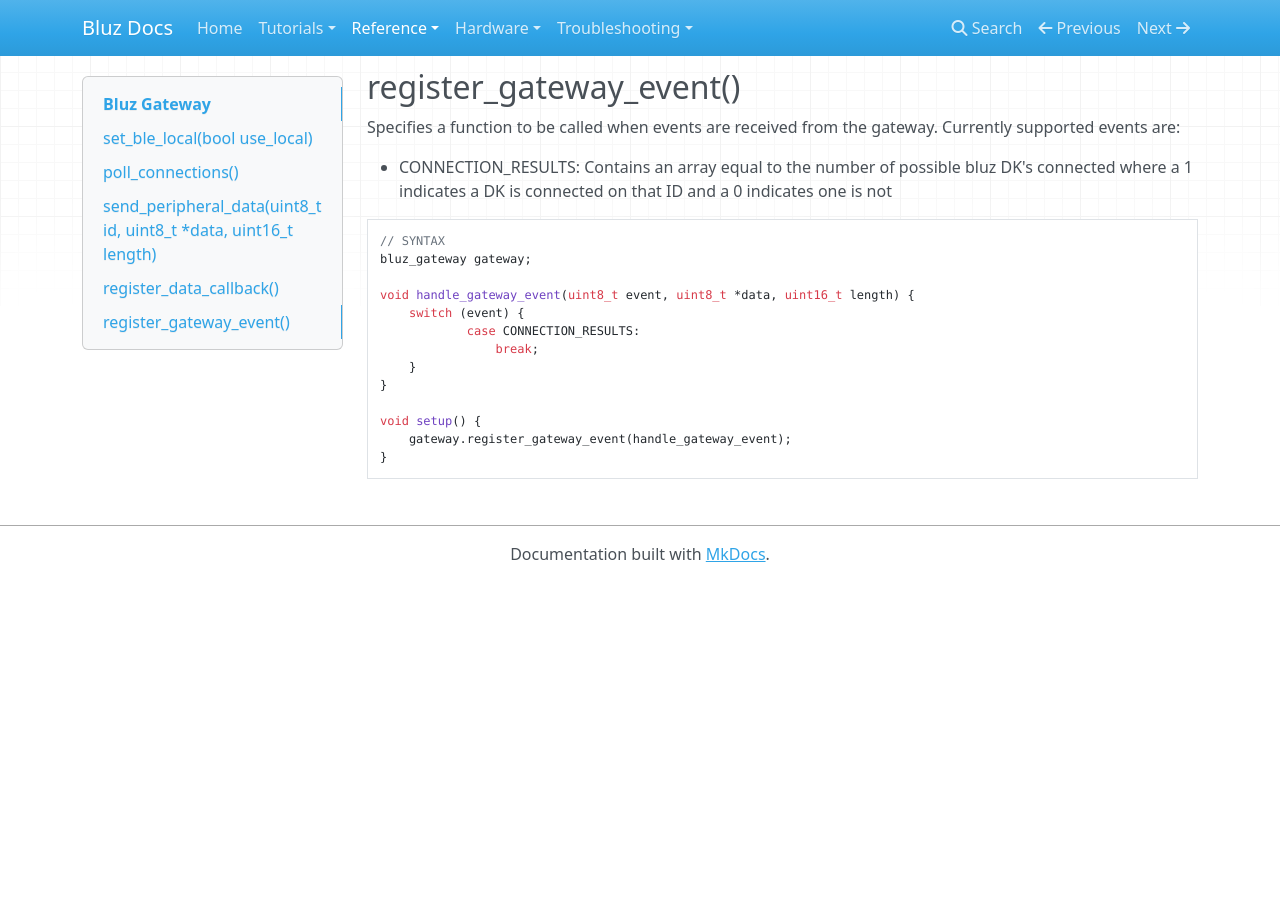
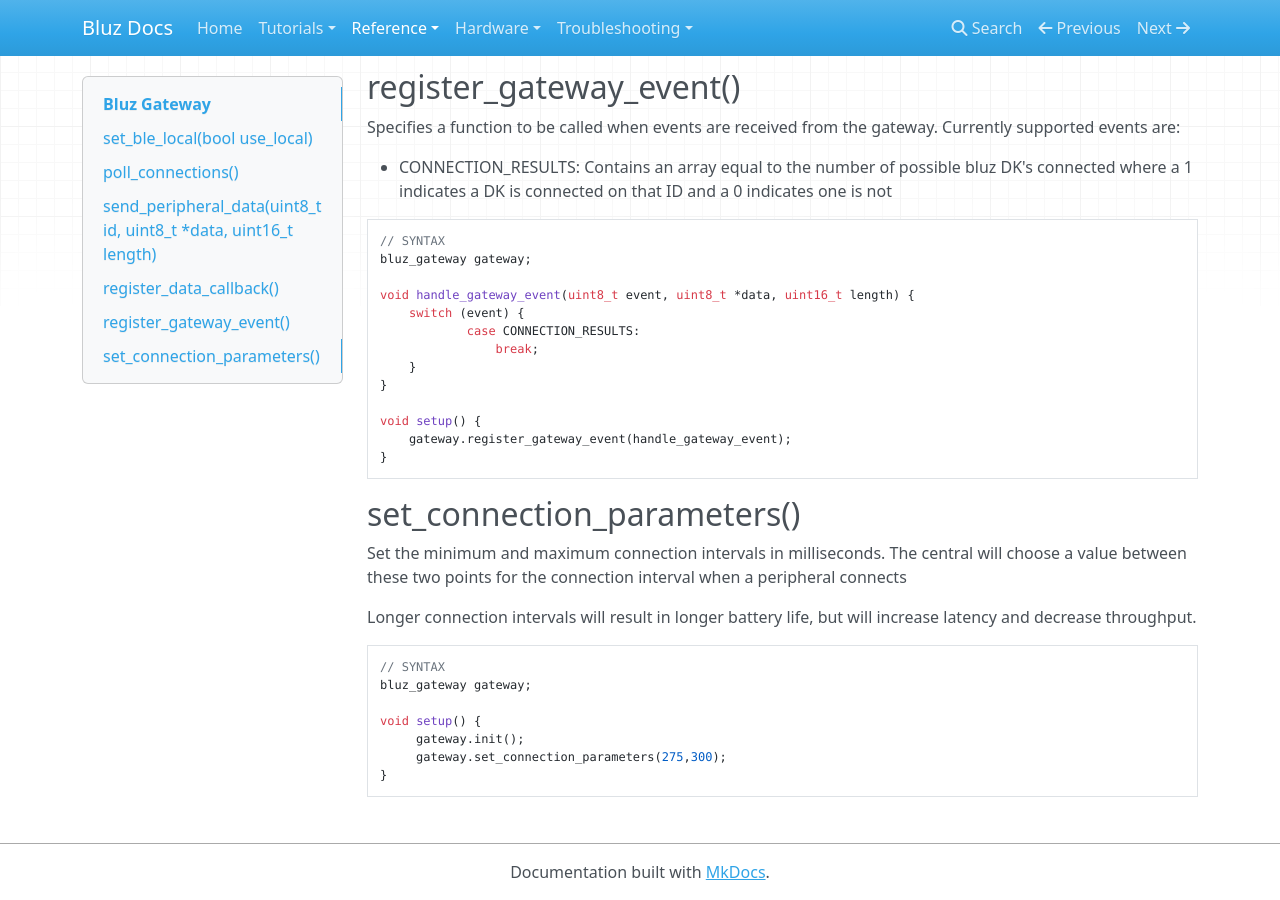
Before and after one commit to bluzDK/bluz-docs, an MkDocs documentation site: the page built from docs/reference/bluz_gateway.md, in a window 1280 px wide and 900 px high, scrolled down 1388 px. Built offline with MkDocs 1.6.1, drawn with Linux system fonts in a browser that asks for light colours; nearby versions of some CDN libraries; old or Windows-style settings are respelled for this version of MkDocs; before the commit the page ends 1970 px from its top, so only the background shows below that.

Commit message:
gateway connection interval settings

````diff
--- a/docs/reference/bluz_gateway.md
+++ b/docs/reference/bluz_gateway.md
@@ -82,3 +82,19 @@ void setup() {
     gateway.register_gateway_event(handle_gateway_event);
 }
 ```
+
+## set_connection_parameters()
+
+Set the minimum and maximum connection intervals in milliseconds. The central will choose a value between these two points for the connection interval when a peripheral connects
+
+Longer connection intervals will result in longer battery life, but will increase latency and decrease throughput.
+
+```C++
+// SYNTAX
+bluz_gateway gateway;
+
+void setup() {
+     gateway.init();
+     gateway.set_connection_parameters(275,300);
+}
+```
````
